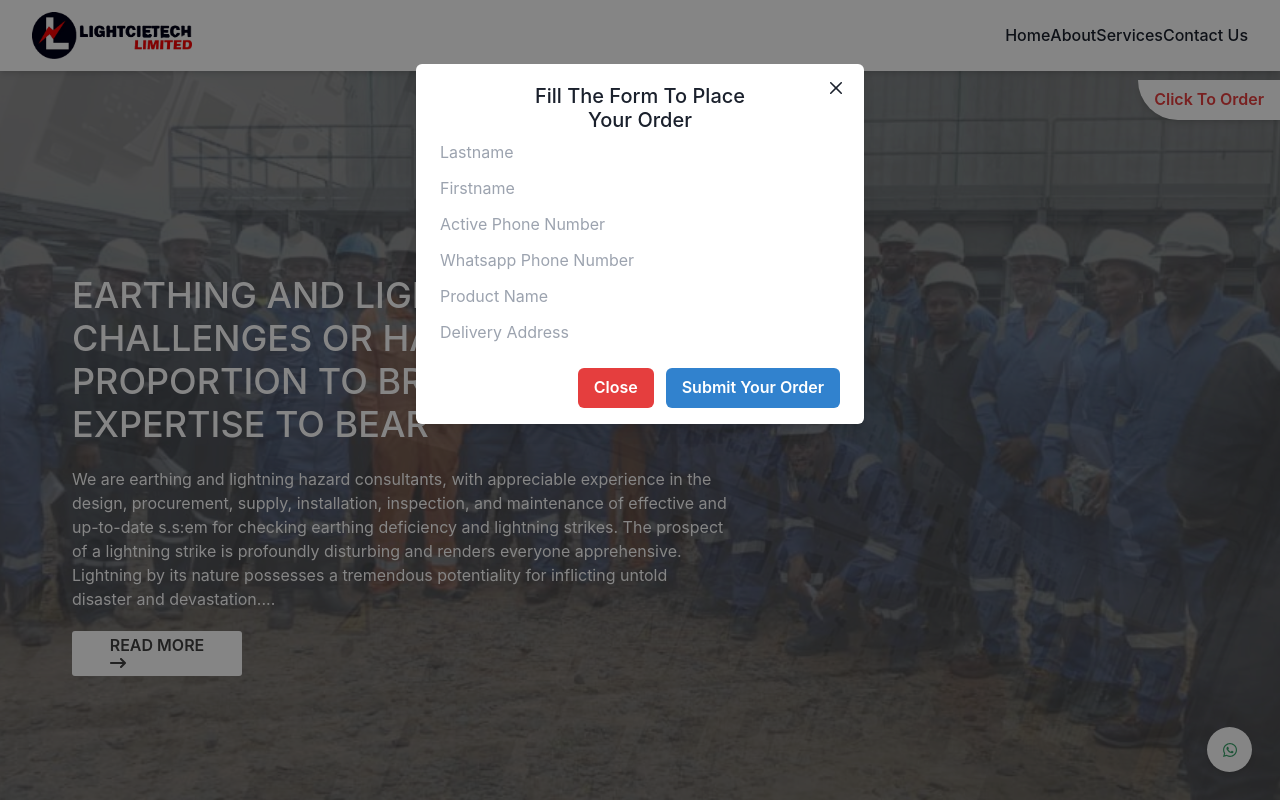
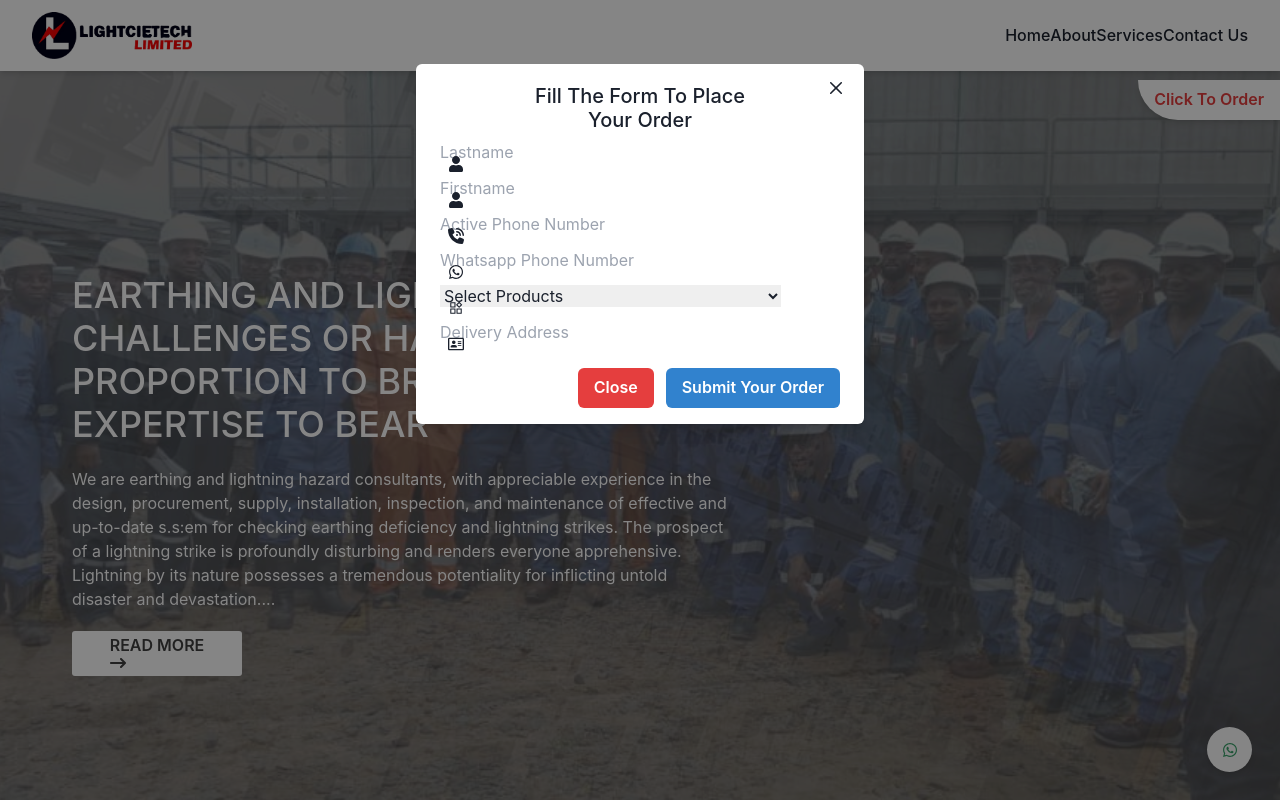
Before and after one commit to Abdulquadri-Mahmud/Litghtcietech-website, a React (Vite) app: page / in a window 1280 px wide. Both pictures are taken after a click on the button "Click To Order". Shown: the top 800 px of the page. Built offline with nearby package versions, Linux system fonts and the light colour scheme; no server answers.

Commit message:
changes made

```diff
--- a/src/Components/BuyProduct.jsx
+++ b/src/Components/BuyProduct.jsx
@@ -15,6 +15,11 @@ import {
     AlertTitle,
     AlertDescription,
   } from '@chakra-ui/react';
+import { FaUser } from 'react-icons/fa';
+import { FaPhoneVolume } from "react-icons/fa6";
+import { FaWhatsapp } from "react-icons/fa";
+import { AiOutlineProduct } from "react-icons/ai";
+import { FaRegAddressCard } from "react-icons/fa";
 
 export default function BuyProduct() {
     const { isOpen, onOpen, onClose } = useDisclosure();
@@ -100,39 +105,47 @@ export default function BuyProduct() {
                 <form className='mt-6' onSubmit={hanldeSubmit}>
                     <ModalBody>
                         <Box width={'100%'} position={'relative'}>
-                            <input ref={getLastName} onChange={handleChange} type="text" id='lastname' className='p-3 w-full rounded-md text-black outline-none border border-gray-200' placeholder='Lastname'/>
-                            <Box position={'absolute'} left={2} top={10}>
-                                {/* <FaUser className='text-red-500'/> */}
+                            <input ref={getLastName} onChange={handleChange} type="text" id='lastname' className='p-3 pl-8 w-full rounded-md text-black outline-none border border-gray-200' placeholder='Lastname'/>
+                            <Box position={'absolute'} left={2} top={4}>
+                                <FaUser className='text-red-500'/>
                             </Box>
                         </Box>
                         <Box mt={3} width={'100%'} position={'relative'}>
-                            <input ref={getFirstName} onChange={handleChange} type="text" id='firstname'  className='p-3 w-full rounded-md text-black outline-none border border-gray-200' placeholder='Firstname'/>
-                            <Box position={'absolute'} left={2} top={10}>
-                                {/* <FaUser className='text-red-500'/> */}
+                            <input ref={getFirstName} onChange={handleChange} type="text" id='firstname'  className='p-3 pl-8 w-full rounded-md text-black outline-none border border-gray-200' placeholder='Firstname'/>
+                            <Box position={'absolute'} left={2} top={4}>
+                                <FaUser className='text-red-500'/>
                             </Box>
                         </Box>
                         <Box mt={3} width={'100%'} position={'relative'}>
-                            <input ref={phone} onChange={handleChange} type="Number" id='phone'  className='p-3 w-full rounded-md text-black outline-none border border-gray-200' placeholder='Active Phone Number'/>
-                            <Box position={'absolute'} left={2} top={10}>
-                                {/* <FaUser className='text-red-500'/> */}
+                            <input ref={phone} onChange={handleChange} type="Number" id='phone'  className='p-3 pl-8 w-full rounded-md text-black outline-none border border-gray-200' placeholder='Active Phone Number'/>
+                            <Box position={'absolute'} left={2} top={4}>
+                                <FaPhoneVolume className='text-red-500'/>
                             </Box>
                         </Box>
                         <Box mt={3} width={'100%'} position={'relative'}>
-                            <input ref={whatsappPhone} onChange={handleChange} type="Number" id='whatsappPhone'  className='p-3 w-full rounded-md text-black outline-none border border-gray-200' placeholder='Whatsapp Phone Number'/>
-                            <Box position={'absolute'} left={2} top={10}>
-                                {/* <FaUser className='text-red-500'/> */}
+                            <input ref={whatsappPhone} onChange={handleChange} type="Number" id='whatsappPhone'  className='p-3 pl-8 w-full rounded-md text-black outline-none border border-gray-200' placeholder='Whatsapp Phone Number'/>
+                            <Box position={'absolute'} left={2} top={4}>
+                                <FaWhatsapp className='text-red-500'/>
                             </Box>
                         </Box>
                         <Box mt={3} width={'100%'} position={'relative'}>
-                            <input ref={product} onChange={handleChange} type="text" id='product'  className='p-3 w-full rounded-md text-black outline-none border border-gray-200' placeholder='Product Name'/>
-                            <Box position={'absolute'} left={2} top={10}>
-                                {/* <FaUser className='text-red-500'/> */}
+                            <select id="product" ref={product} onChange={handleChange} className='p-3 pl-8 w-full rounded-md text-black outline-none border border-gray-200'>
+                                <option className='my-2' value="">Select Products</option>
+                                <option className='my-2' value="Kalre lightning flash counter or recorder">Kalre lightning flash counter or recorder</option>
+                                <option className='my-2' value="Paraton lightning rod and it's flash counter">Paraton lightning rod and it's flash counter</option>
+                                <option className='my-2' value="TSTLP surge">TSTLP surge</option>
+                                <option className='my-2' value="Copper rod">Copper rod</option>
+                                <option className='my-2' value="Earthing accessories">Earthing accessories</option>
+                                <option className='my-2' value="Earthing conductors">Earthing conductors</option>
+                            </select>
+                            <Box position={'absolute'} left={2} top={4}>
+                                <AiOutlineProduct className='text-red-500'/>
                             </Box>
                         </Box>
                         <Box mt={3} width={'100%'} position={'relative'}>
-                            <input ref={address} onChange={handleChange} type="text" id='address'  className='p-3 w-full rounded-md text-black outline-none border border-gray-200' placeholder='Delivery Address'/>
-                            <Box position={'absolute'} left={2} top={10}>
-                                {/* <FaUser className='text-red-500'/> */}
+                            <input ref={address} onChange={handleChange} type="text" id='address'  className='p-3 pl-8 w-full rounded-md text-black outline-none border border-gray-200' placeholder='Delivery Address'/>
+                            <Box position={'absolute'} left={2} top={4}>
+                                <FaRegAddressCard className='text-red-500'/>
                             </Box>
                         </Box>
                         {
```
